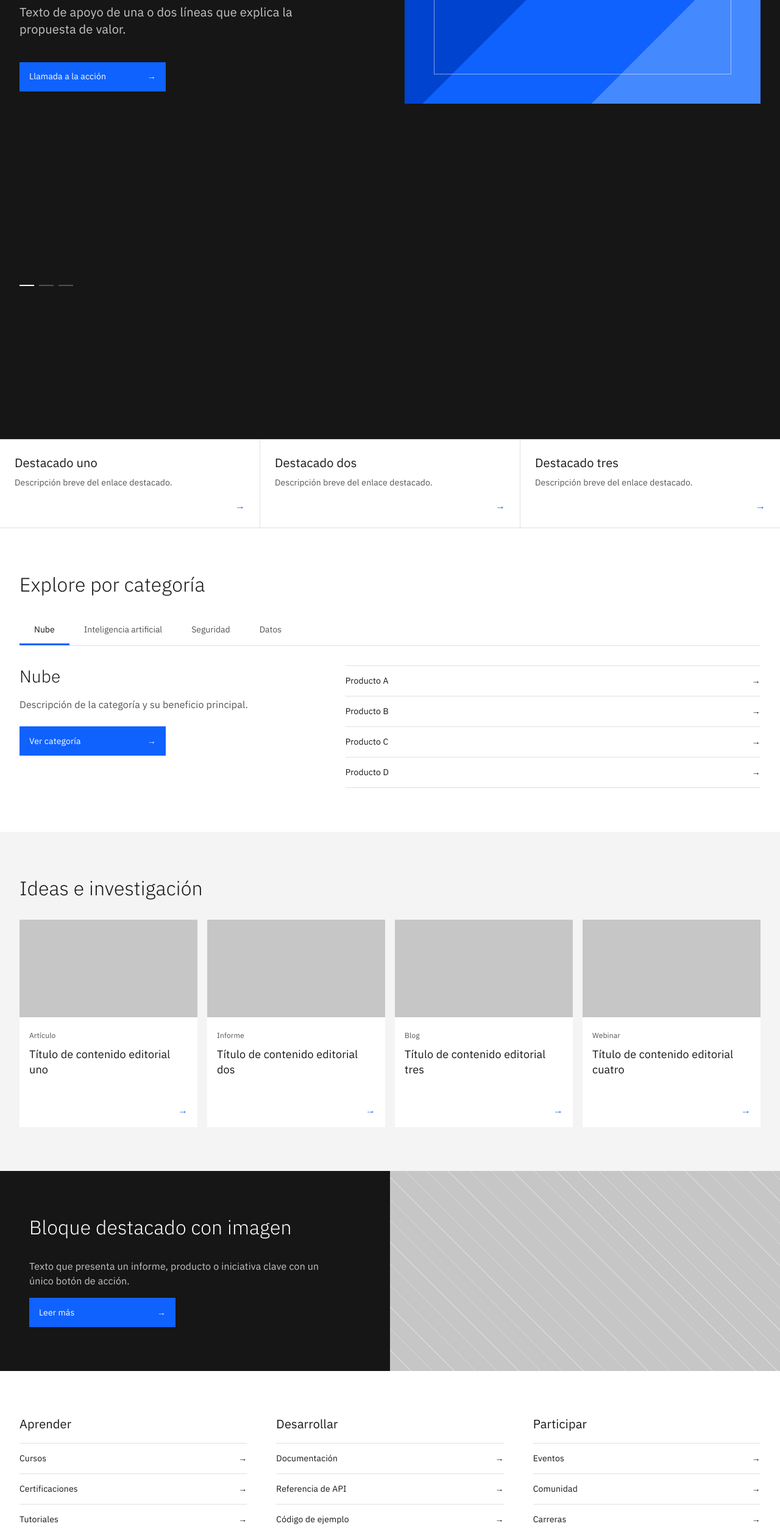
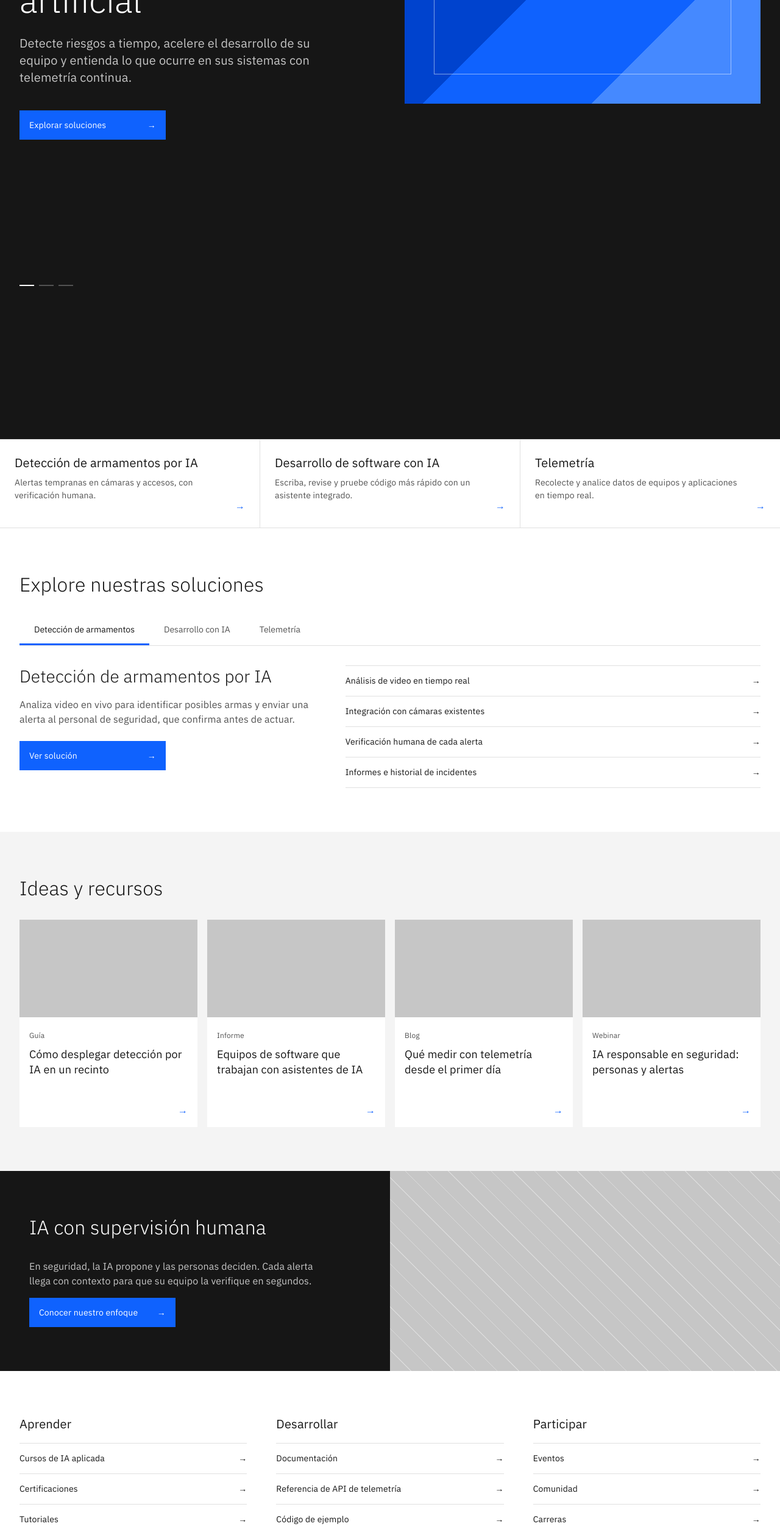
Before and after one commit to Pixel-host1/PIXELHOST-NUEVO, a plain HTML site: page index.html in a window 1280 px wide. Shown: the part 288-2800 px from the top of the page at 61% size. Drawn offline with Linux system fonts and the light colour scheme.

Commit message:
Actualización de contenido

```diff
--- a/index.html
+++ b/index.html
@@ -3,7 +3,7 @@
 <head>
 <meta charset="utf-8">
 <meta name="viewport" content="width=device-width, initial-scale=1, viewport-fit=cover">
-<title>Meridian Systems · Estructura de portal corporativo</title>
+<title>Meridian Systems · IA para seguridad, software y telemetría</title>
 <link href="https://fonts.googleapis.com/css2?family=IBM+Plex+Sans:wght@300;400;600&display=swap" rel="stylesheet">
 <link rel="stylesheet" href="styles.css">
 </head>
@@ -13,28 +13,28 @@
 <button class="burger" aria-label="Abrir menú" id="bg">Menú</button>
 <a class="logo" href="#">Meridian</a>
 <nav class="menu" id="menu" aria-label="Principal">
-<button aria-expanded="false" aria-controls="m1">Productos ▾</button>
-<button aria-expanded="false" aria-controls="m2">Consultoría ▾</button>
+<button aria-expanded="false" aria-controls="m1">Soluciones ▾</button>
+<button aria-expanded="false" aria-controls="m2">Industrias ▾</button>
 <button aria-expanded="false" aria-controls="m3">Soporte ▾</button>
 <a href="#">Precios</a><a href="#">Más ▾</a>
 </nav>
 <div class="tools"><a class="hide" href="#">Contacto</a><button aria-label="Buscar">Buscar</button><a href="#">Iniciar sesión</a></div>
 </div></div>
 <div class="mega" id="m1"><div class="wrap">
-<div><b>Nube</b><a href="#">Nube híbrida</a><a href="#">Almacenamiento</a><a href="#">Redes</a></div>
-<div><b>Datos e IA</b><a href="#">Plataforma de IA</a><a href="#">Analítica</a><a href="#">Bases de datos</a></div>
-<div><b>Seguridad</b><a href="#">Identidad</a><a href="#">Detección</a><a href="#">Cumplimiento</a></div>
-<div><b>Ver todo</b><a href="#">Catálogo completo</a><a href="#">Novedades</a><a href="#">Pruebas gratuitas</a></div>
+<div><b>Seguridad con IA</b><a href="#">Detección de armamentos por IA</a><a href="#">Integración con cámaras</a><a href="#">Centro de alertas</a></div>
+<div><b>Desarrollo con IA</b><a href="#">Asistente de código</a><a href="#">Revisión automática</a><a href="#">Pruebas generadas por IA</a></div>
+<div><b>Telemetría</b><a href="#">Recolección de datos</a><a href="#">Paneles en tiempo real</a><a href="#">Alertas y anomalías</a></div>
+<div><b>Ver todo</b><a href="#">Catálogo completo</a><a href="#">Novedades</a><a href="#">Prueba gratuita</a></div>
 </div></div>
 <div class="mega" id="m2"><div class="wrap">
-<div><b>Servicios</b><a href="#">Estrategia</a><a href="#">Migración</a></div>
-<div><b>Industrias</b><a href="#">Banca</a><a href="#">Salud</a><a href="#">Retail</a></div>
-<div><b>Socios</b><a href="#">Programa de socios</a><a href="#">Marketplace</a></div>
-<div><b>Casos</b><a href="#">Historias de clientes</a></div>
+<div><b>Espacios públicos</b><a href="#">Aeropuertos</a><a href="#">Estadios y eventos</a></div>
+<div><b>Educación</b><a href="#">Colegios</a><a href="#">Universidades</a></div>
+<div><b>Tecnología</b><a href="#">Equipos de ingeniería</a><a href="#">Software empresarial</a></div>
+<div><b>Industria</b><a href="#">Manufactura</a><a href="#">Energía y minería</a></div>
 </div></div>
 <div class="mega" id="m3"><div class="wrap">
 <div><b>Ayuda</b><a href="#">Centro de soporte</a><a href="#">Abrir un caso</a></div>
-<div><b>Documentación</b><a href="#">Guías</a><a href="#">Referencia de API</a></div>
+<div><b>Documentación</b><a href="#">Guías de inicio</a><a href="#">Referencia de API</a></div>
 <div><b>Comunidad</b><a href="#">Foros</a><a href="#">Eventos</a></div>
 <div><b>Estado</b><a href="#">Estado del servicio</a></div>
 </div></div>
@@ -42,59 +42,57 @@
 
 <main>
 <div class="hero"><div class="wrap">
-<div><h1>Titular principal de la campaña</h1><p>Texto de apoyo de una o dos líneas que explica la propuesta de valor.</p><a class="btn" href="#">Llamada a la acción <span>→</span></a></div>
+<div><h1>Seguridad, software y datos en tiempo real, con inteligencia artificial</h1><p>Detecte riesgos a tiempo, acelere el desarrollo de su equipo y entienda lo que ocurre en sus sistemas con telemetría continua.</p><a class="btn" href="#soluciones">Explorar soluciones <span>→</span></a></div>
 <div><div class="art" role="img" aria-label="Imagen principal de ejemplo"></div></div>
 </div><div class="wrap"><div class="dots" aria-hidden="true"><i></i><i></i><i></i></div></div></div>
 
 <div class="feat">
-<a href="#"><div><h3>Destacado uno</h3><p>Descripción breve del enlace destacado.</p></div><span class="arrow">→</span></a>
-<a href="#"><div><h3>Destacado dos</h3><p>Descripción breve del enlace destacado.</p></div><span class="arrow">→</span></a>
-<a href="#"><div><h3>Destacado tres</h3><p>Descripción breve del enlace destacado.</p></div><span class="arrow">→</span></a>
+<a href="#soluciones"><div><h3>Detección de armamentos por IA</h3><p>Alertas tempranas en cámaras y accesos, con verificación humana.</p></div><span class="arrow">→</span></a>
+<a href="#soluciones"><div><h3>Desarrollo de software con IA</h3><p>Escriba, revise y pruebe código más rápido con un asistente integrado.</p></div><span class="arrow">→</span></a>
+<a href="#soluciones"><div><h3>Telemetría</h3><p>Recolecte y analice datos de equipos y aplicaciones en tiempo real.</p></div><span class="arrow">→</span></a>
 </div>
 
-<section><div class="wrap">
-<h2>Explore por categoría</h2>
+<section id="soluciones"><div class="wrap">
+<h2>Explore nuestras soluciones</h2>
 <div class="tabs" role="tablist">
-<button role="tab" aria-selected="true" data-t="0">Nube</button><button role="tab" aria-selected="false" data-t="1">Inteligencia artificial</button><button role="tab" aria-selected="false" data-t="2">Seguridad</button><button role="tab" aria-selected="false" data-t="3">Datos</button>
+<button role="tab" aria-selected="true" data-t="0">Detección de armamentos</button><button role="tab" aria-selected="false" data-t="1">Desarrollo con IA</button><button role="tab" aria-selected="false" data-t="2">Telemetría</button>
 </div>
-<div class="panel on"><div><h3>Nube</h3><p>Descripción de la categoría y su beneficio principal.</p><a class="btn" href="#">Ver categoría <span>→</span></a></div><div class="links"><a href="#">Producto A <span>→</span></a><a href="#">Producto B <span>→</span></a><a href="#">Producto C <span>→</span></a><a href="#">Producto D <span>→</span></a></div></div>
-<div class="panel"><div><h3>Inteligencia artificial</h3><p>Descripción de la categoría y su beneficio principal.</p><a class="btn" href="#">Ver categoría <span>→</span></a></div><div class="links"><a href="#">Producto E <span>→</span></a><a href="#">Producto F <span>→</span></a><a href="#">Producto G <span>→</span></a></div></div>
-<div class="panel"><div><h3>Seguridad</h3><p>Descripción de la categoría y su beneficio principal.</p><a class="btn" href="#">Ver categoría <span>→</span></a></div><div class="links"><a href="#">Producto H <span>→</span></a><a href="#">Producto I <span>→</span></a><a href="#">Producto J <span>→</span></a></div></div>
-<div class="panel"><div><h3>Datos</h3><p>Descripción de la categoría y su beneficio principal.</p><a class="btn" href="#">Ver categoría <span>→</span></a></div><div class="links"><a href="#">Producto K <span>→</span></a><a href="#">Producto L <span>→</span></a><a href="#">Producto M <span>→</span></a></div></div>
+<div class="panel on"><div><h3>Detección de armamentos por IA</h3><p>Analiza video en vivo para identificar posibles armas y enviar una alerta al personal de seguridad, que confirma antes de actuar.</p><a class="btn" href="#">Ver solución <span>→</span></a></div><div class="links"><a href="#">Análisis de video en tiempo real <span>→</span></a><a href="#">Integración con cámaras existentes <span>→</span></a><a href="#">Verificación humana de cada alerta <span>→</span></a><a href="#">Informes e historial de incidentes <span>→</span></a></div></div>
+<div class="panel"><div><h3>Desarrollo de software con IA</h3><p>Un asistente que acompaña a su equipo en todo el ciclo: código, revisión, pruebas y documentación.</p><a class="btn" href="#">Ver solución <span>→</span></a></div><div class="links"><a href="#">Asistente de código en el editor <span>→</span></a><a href="#">Revisión automática de cambios <span>→</span></a><a href="#">Generación de pruebas <span>→</span></a><a href="#">Documentación al día <span>→</span></a></div></div>
+<div class="panel"><div><h3>Telemetría</h3><p>Reúna señales de dispositivos, servidores y aplicaciones en un solo lugar para detectar problemas antes de que afecten al servicio.</p><a class="btn" href="#">Ver solución <span>→</span></a></div><div class="links"><a href="#">Recolección de métricas y registros <span>→</span></a><a href="#">Paneles en tiempo real <span>→</span></a><a href="#">Detección de anomalías con IA <span>→</span></a><a href="#">Alertas por correo o chat <span>→</span></a></div></div>
 </div></section>
 
 <section class="layer"><div class="wrap">
-<h2>Ideas e investigación</h2>
+<h2>Ideas y recursos</h2>
 <div class="cards">
-<a class="card" href="#"><div class="img"></div><div class="b"><div><small>Artículo</small><h3>Título de contenido editorial uno</h3></div><span class="arrow">→</span></div></a>
-<a class="card" href="#"><div class="img"></div><div class="b"><div><small>Informe</small><h3>Título de contenido editorial dos</h3></div><span class="arrow">→</span></div></a>
-<a class="card" href="#"><div class="img"></div><div class="b"><div><small>Blog</small><h3>Título de contenido editorial tres</h3></div><span class="arrow">→</span></div></a>
-<a class="card" href="#"><div class="img"></div><div class="b"><div><small>Webinar</small><h3>Título de contenido editorial cuatro</h3></div><span class="arrow">→</span></div></a>
+<a class="card" href="#"><div class="img"></div><div class="b"><div><small>Guía</small><h3>Cómo desplegar detección por IA en un recinto</h3></div><span class="arrow">→</span></div></a>
+<a class="card" href="#"><div class="img"></div><div class="b"><div><small>Informe</small><h3>Equipos de software que trabajan con asistentes de IA</h3></div><span class="arrow">→</span></div></a>
+<a class="card" href="#"><div class="img"></div><div class="b"><div><small>Blog</small><h3>Qué medir con telemetría desde el primer día</h3></div><span class="arrow">→</span></div></a>
+<a class="card" href="#"><div class="img"></div><div class="b"><div><small>Webinar</small><h3>IA responsable en seguridad: personas y alertas</h3></div><span class="arrow">→</span></div></a>
 </div></div></section>
 
-<div class="split"><div class="t"><h2>Bloque destacado con imagen</h2><p>Texto que presenta un informe, producto o iniciativa clave con un único botón de acción.</p><a class="btn" href="#">Leer más <span>→</span></a></div><div class="i" role="img" aria-label="Imagen de ejemplo"></div></div>
+<div class="split"><div class="t"><h2>IA con supervisión humana</h2><p>En seguridad, la IA propone y las personas deciden. Cada alerta llega con contexto para que su equipo la verifique en segundos.</p><a class="btn" href="#">Conocer nuestro enfoque <span>→</span></a></div><div class="i" role="img" aria-label="Imagen de ejemplo"></div></div>
 
 <section><div class="wrap"><div class="three">
-<div><h3>Aprender</h3><div class="links"><a href="#">Cursos <span>→</span></a><a href="#">Certificaciones <span>→</span></a><a href="#">Tutoriales <span>→</span></a></div></div>
-<div><h3>Desarrollar</h3><div class="links"><a href="#">Documentación <span>→</span></a><a href="#">Referencia de API <span>→</span></a><a href="#">Código de ejemplo <span>→</span></a></div></div>
+<div><h3>Aprender</h3><div class="links"><a href="#">Cursos de IA aplicada <span>→</span></a><a href="#">Certificaciones <span>→</span></a><a href="#">Tutoriales <span>→</span></a></div></div>
+<div><h3>Desarrollar</h3><div class="links"><a href="#">Documentación <span>→</span></a><a href="#">Referencia de API de telemetría <span>→</span></a><a href="#">Código de ejemplo <span>→</span></a></div></div>
 <div><h3>Participar</h3><div class="links"><a href="#">Eventos <span>→</span></a><a href="#">Comunidad <span>→</span></a><a href="#">Carreras <span>→</span></a></div></div>
 </div></div></section>
 
-<div class="cta"><div class="wrap"><h2>Banner final de contacto</h2><a class="btn" href="#">Contactar <span>→</span></a></div></div>
+<div class="cta"><div class="wrap"><h2>Solicite una demostración de 30 minutos</h2><a class="btn" href="#">Agendar demostración <span>→</span></a></div></div>
 </main>
 
 <footer><div class="wrap">
 <div class="loc"><span>Meridian</span><a href="#" style="padding:0">Perú / Español ▾</a></div>
 <div class="cols">
-<div><b>Productos</b><a href="#">Nube</a><a href="#">IA</a><a href="#">Seguridad</a><a href="#">Datos</a></div>
-<div><b>Consultoría</b><a href="#">Servicios</a><a href="#">Industrias</a><a href="#">Socios</a></div>
+<div><b>Soluciones</b><a href="#">Detección de armamentos</a><a href="#">Desarrollo con IA</a><a href="#">Telemetría</a></div>
+<div><b>Industrias</b><a href="#">Espacios públicos</a><a href="#">Educación</a><a href="#">Industria</a></div>
 <div><b>Soporte</b><a href="#">Centro de ayuda</a><a href="#">Documentación</a><a href="#">Estado</a></div>
 <div><b>Recursos</b><a href="#">Blog</a><a href="#">Eventos</a><a href="#">Formación</a></div>
 <div><b>Empresa</b><a href="#">Acerca de</a><a href="#">Carreras</a><a href="#">Prensa</a><a href="#">Inversores</a></div>
 </div>
 <div class="legal"><a href="#">Contacto</a><a href="#">Privacidad</a><a href="#">Términos</a><a href="#">Accesibilidad</a><a href="#">Preferencias de cookies</a><span>Meridian Systems es una empresa ficticia; página de demostración.</span></div>
 </div></footer>
-
 <script src="script.js"></script>
 </body>
 </html>
```
